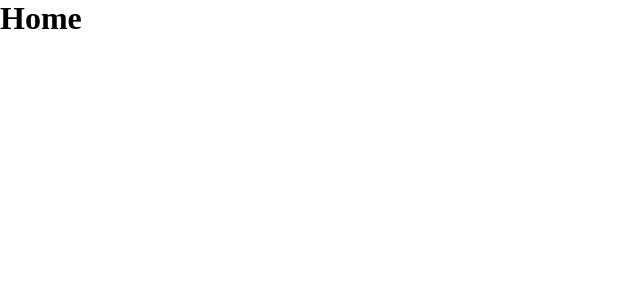
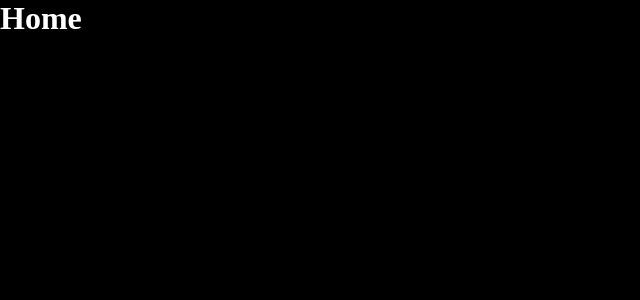
Before and after one commit to Matheus1714/academic-portifolio, a React (Vite) app: page / in a window 1280 px wide. Shown: the top 300 px of the page, without its empty margins (0-640 px from the left). Built offline with nearby package versions, Linux system fonts and the light colour scheme.

Commit message:
configure themes

```diff
--- a/src/App.tsx
+++ b/src/App.tsx
@@ -2,7 +2,7 @@ import { ThemeProvider } from "styled-components"
 import { BrowserRouter } from "react-router-dom"
 import { Router } from "./Router"
 
-import { defaultTheme } from "./styles/theme/default"
+import { defaultTheme } from "./styles/themes/default"
 import { GlobalStyle } from "./styles/global"
 
 export function App(){
--- a/src/layouts/DefaultLayout/index.tsx
+++ b/src/layouts/DefaultLayout/index.tsx
@@ -1,5 +1,5 @@
+import { Outlet } from "react-router-dom"
 import { Container } from "./styled"
-import { Outlet } from "react-router-dom"
 
 export function Layout(){
     return (
--- a/src/layouts/DefaultLayout/styled.ts
+++ b/src/layouts/DefaultLayout/styled.ts
@@ -1,3 +1,5 @@
 import styled from "styled-components";
 
-export const Container = styled.div``
+export const Container = styled.div`
+
+`
--- a/src/styles/global.ts
+++ b/src/styles/global.ts
@@ -6,4 +6,9 @@ export const GlobalStyle = createGlobalStyle`
         padding: 0;
         box-sizing: border-box;
     }
+    body{
+        background: ${(props) => props.theme.black};
+        color: ${(props) => props.theme.white};
+        -webkit-font-smoothing: antialiased;
+    }
 `
--- a/src/styles/theme/default.ts
+++ b/src/styles/themes/default.ts
@@ -1,4 +1,5 @@
 export const defaultTheme = {
     white: "#FFF",
     blue: "#0B60B0",
+    black: "#000",
 }
```
